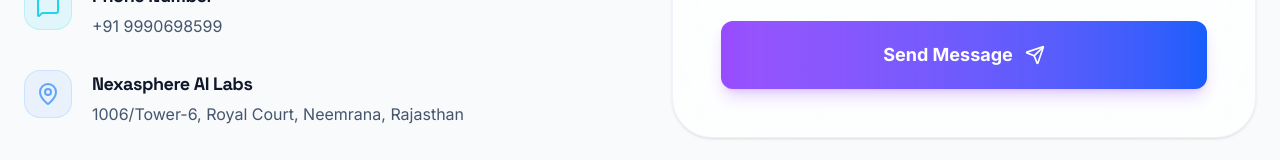
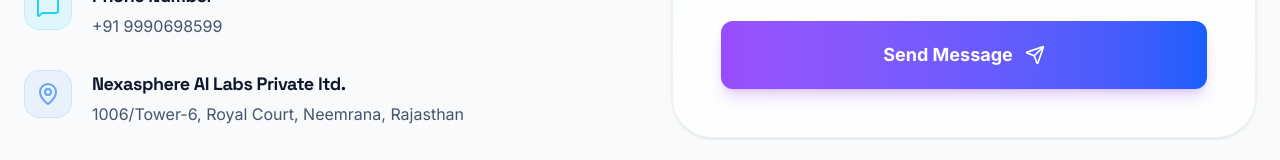
Before and after one commit to nexasphereailabs-svg/nexaspherelabsai, a React (Vite) app: page / in a window 1280 px wide. Shown: the part 4838-4998 px from the top of the page. Built offline with nearby package versions, Linux system fonts and the light colour scheme.

Commit message:
changes made

```diff
--- a/src/components/Contact.tsx
+++ b/src/components/Contact.tsx
@@ -83,7 +83,7 @@
                   <MapPin className="w-6 h-6 text-brand-blue" />
                 </div>
                 <div>
-                  <h4 className="font-bold text-lg mb-1 text-slate-900">Nexasphere AI Labs</h4>
+                  <h4 className="font-bold text-lg mb-1 text-slate-900">Nexasphere AI Labs Private ltd.</h4>
                   <p className="text-slate-600">1006/Tower-6, Royal Court, Neemrana, Rajasthan</p>
                 </div>
               </div>
```
